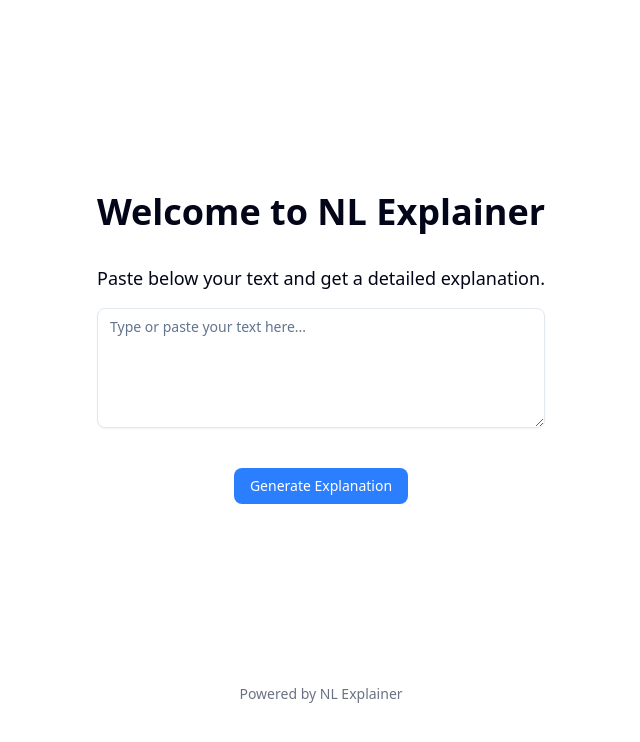
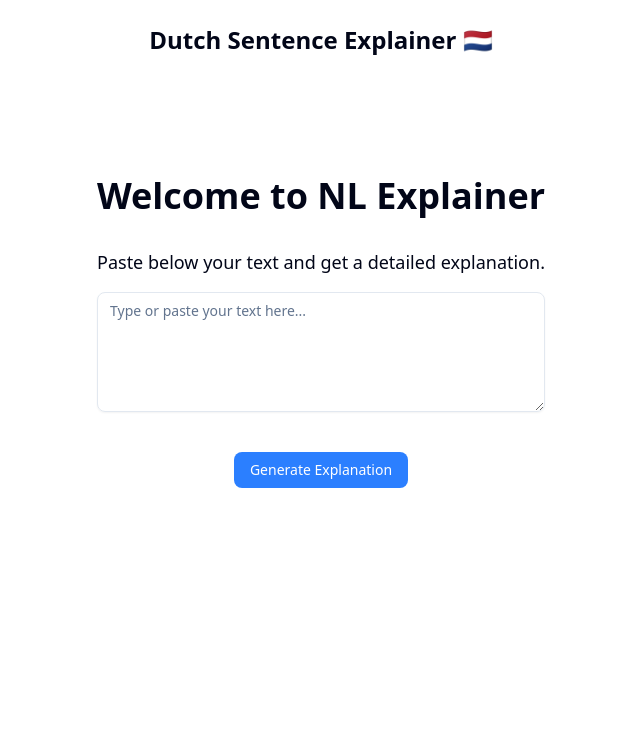
Before and after one commit to Paul-Verdure/nl-explainer, a Next.js app: page / in a window 1280 px wide. Shown: the top 742 px of the page, without its empty margins (319-959 px from the left). Built offline with nearby package versions, Linux system fonts and the light colour scheme.

Commit message:
Implement explanation handling in Home component

```diff
--- a/app/page.tsx
+++ b/app/page.tsx
@@ -1,12 +1,38 @@
-import SentenceForm from '@/components/SentenceForm';
+'use client'
+
+import { useState } from 'react'
+
+import ExplanationCard from '@/components/ExplanationCard'
+import SentenceForm from '@/components/SentenceForm'
 
 export default function Home() {
+  const [explanation, setExplanation] = useState(null)
+  const [loading, setLoading] = useState(false)
+
+  const handleExplain = async (sentence: string) => {
+    setLoading(true)
+    try {
+      const res = await fetch('/api/explain', {
+        method: 'POST',
+        headers: { 'Content-Type': 'application/json' },
+        body: JSON.stringify({ sentence }),
+      })
+
+      const data = await res.json()
+      setExplanation(data)
+    } catch (err) {
+      console.error('Error:', err)
+    } finally {
+      setLoading(false)
+    }
+  }
+
+
   return (
-    <main className="flex min-h-screen flex-col items-center justify-between px-4 py-8 sm:px-8 sm:py-24">
-      <SentenceForm />
-      <footer className="mt-12 w-full text-center text-xs text-gray-500 sm:text-sm">
-        <p>Powered by NL Explainer</p>
-      </footer>
+    <main className="mx-auto max-w-2xl space-y-6 p-6">
+      <h1 className="text-2xl font-bold text-center">Dutch Sentence Explainer 🇳🇱</h1>
+      <SentenceForm onExplain={handleExplain} loading={loading} />
+      {explanation && <ExplanationCard explanation={explanation} />}
     </main>
-  );
+  )
 }
```
